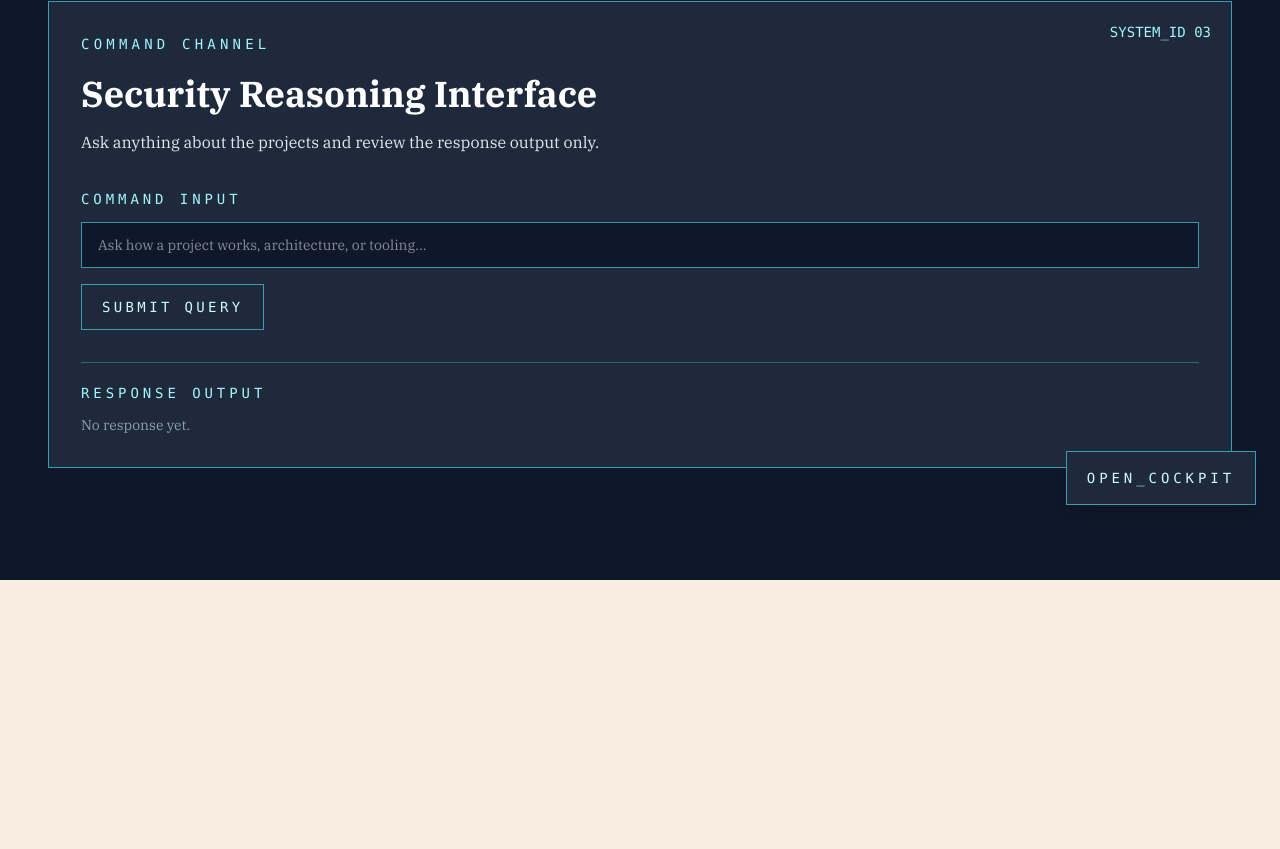
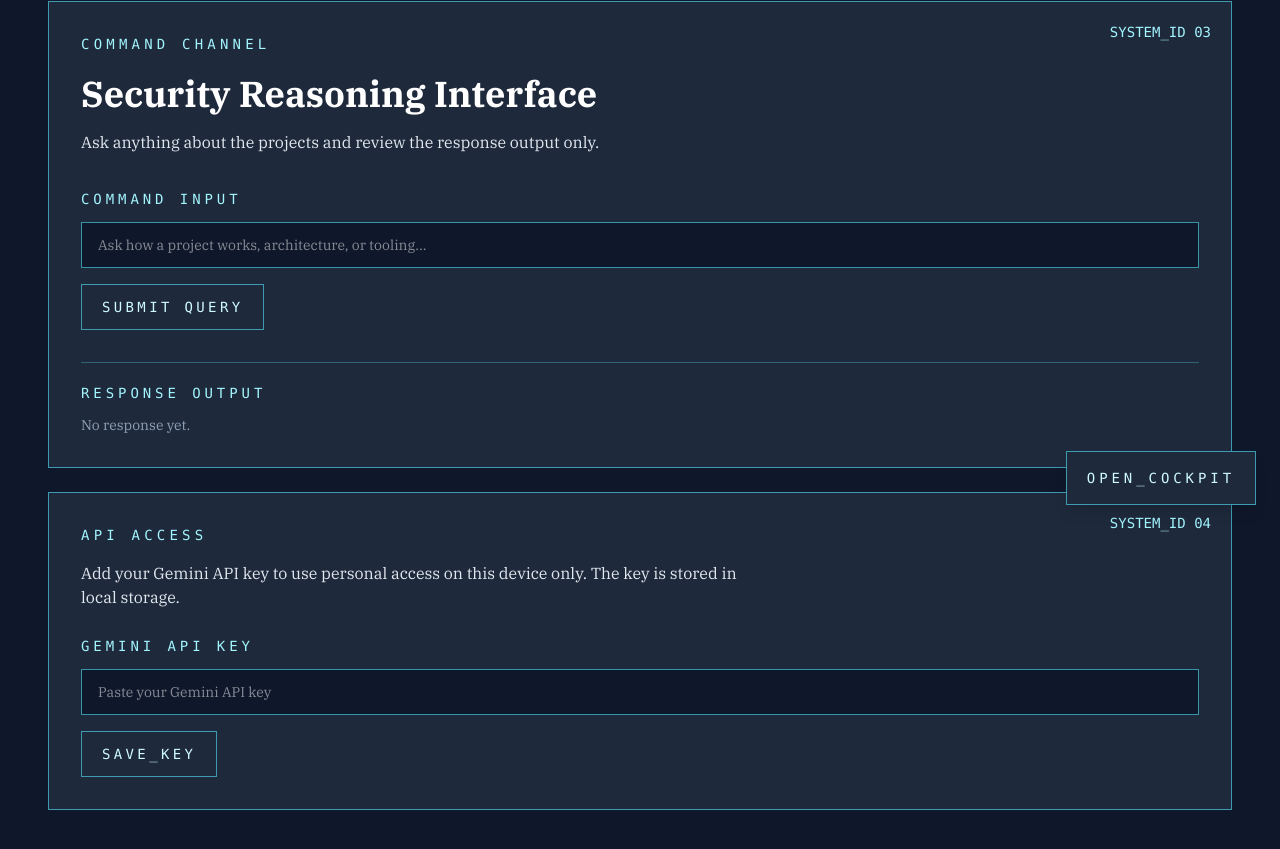
Before and after one commit to bsabio/IS421_final, a Next.js app in the folder my-app/: page /cockpit in a window 1280 px wide. Shown: the part 271-1120 px from the top of the page. Before the commit the page ends 851 px from the top, so only its background shows below. Built offline with nearby package versions, Linux system fonts and the light colour scheme.

Commit message:
updates made to cockpit

```diff
--- a/my-app/app/cockpit/page.tsx
+++ b/my-app/app/cockpit/page.tsx
@@ -1,6 +1,6 @@
 "use client";
 
-import { FormEvent, useState } from "react";
+import { FormEvent, useEffect, useState } from "react";
 import Link from "next/link";
 
 export default function CockpitPage() {
@@ -8,6 +8,16 @@ export default function CockpitPage() {
   const [response, setResponse] = useState("");
   const [error, setError] = useState("");
   const [isLoading, setIsLoading] = useState(false);
+  const [apiKey, setApiKey] = useState("");
+  const [apiKeySaved, setApiKeySaved] = useState(false);
+
+  useEffect(() => {
+    const savedKey = localStorage.getItem("geminiApiKey");
+    if (savedKey) {
+      setApiKey(savedKey);
+      setApiKeySaved(true);
+    }
+  }, []);
 
   async function handleSubmit(event: FormEvent<HTMLFormElement>) {
     event.preventDefault();
@@ -40,6 +50,17 @@ export default function CockpitPage() {
     } finally {
       setIsLoading(false);
     }
+  }
+
+  function handleSaveKey() {
+    const trimmedKey = apiKey.trim();
+    if (!trimmedKey) {
+      setError("Enter an API key first.");
+      return;
+    }
+
+    localStorage.setItem("geminiApiKey", trimmedKey);
+    setApiKeySaved(true);
   }
 
   return (
@@ -123,6 +144,52 @@ export default function CockpitPage() {
               )}
             </div>
           </section>
+
+          <section className="relative col-span-1 border border-cyan-300/60 bg-[#1e293b] p-8 md:col-span-4">
+            <span className="absolute right-5 top-5 font-mono text-sm text-cyan-200">
+              SYSTEM_ID 04
+            </span>
+            <p className="font-mono text-sm uppercase tracking-[0.3em] text-cyan-200">
+              API ACCESS
+            </p>
+            <p className="mt-4 max-w-2xl text-base text-slate-200">
+              Add your Gemini API key to use personal access on this device only. The key is stored in local storage.
+            </p>
+
+            <div className="mt-6">
+              <label
+                htmlFor="gemini-key"
+                className="font-mono text-sm uppercase tracking-[0.28em] text-cyan-200"
+              >
+                Gemini API Key
+              </label>
+              <input
+                id="gemini-key"
+                type="password"
+                placeholder="Paste your Gemini API key"
+                value={apiKey}
+                onChange={(event) => {
+                  setApiKey(event.target.value);
+                  setApiKeySaved(false);
+                }}
+                className="mt-3 w-full border border-cyan-300/60 bg-[#0f172a] px-4 py-3 text-sm text-white outline-none focus:border-cyan-200"
+              />
+              <div className="mt-4 flex flex-wrap items-center gap-4">
+                <button
+                  type="button"
+                  onClick={handleSaveKey}
+                  className="inline-flex border border-cyan-300/60 px-5 py-3 font-mono text-sm uppercase tracking-[0.24em] text-cyan-100 transition hover:bg-cyan-300 hover:text-black"
+                >
+                  SAVE_KEY
+                </button>
+                {apiKeySaved ? (
+                  <span className="font-mono text-xs uppercase tracking-[0.24em] text-emerald-200">
+                    KEY_SAVED
+                  </span>
+                ) : null}
+              </div>
+            </div>
+          </section>
         </div>
       </main>
     </div>
--- a/my-app/app/projects/page.tsx
+++ b/my-app/app/projects/page.tsx
@@ -8,6 +8,7 @@ const projects = [
     impact: "Built anomaly workflows aligned with governance review.",
     chips: ["RISK SCORING", "AUDIT TRAILS", "GOVERNANCE"],
     href: "https://github.com/bsabio/secure_gate",
+    demo: "https://secure-gate-4d3zakosm-brandons-projects-d6627d5f.vercel.app/",
     accent: "text-amber-200",
     border: "border-amber-300/60",
     chipBorder: "border-amber-300/40",
@@ -19,9 +20,22 @@ const projects = [
     impact: "Delivered modular tooling with traceable task routing.",
     chips: ["MCP", "ORCHESTRATION", "OBSERVABILITY"],
     href: "https://github.com/bsabio/plumber",
+    demo: "https://plumber-silk.vercel.app/",
     accent: "text-emerald-200",
     border: "border-emerald-300/60",
     chipBorder: "border-emerald-300/40",
+  },
+  {
+    label: "WORKFLOW MIDTERM",
+    title: "Workflow Midterm",
+    problem: "The workflow needed a clear, user-facing project narrative.",
+    impact: "Shipped a structured UI that documents the workflow end to end.",
+    chips: ["WORKFLOW", "UI", "DOCUMENTATION"],
+    href: "https://github.com/bsabio/midterm_IS322",
+    demo: "https://bsabio.github.io/midterm_IS322/index.html",
+    accent: "text-sky-200",
+    border: "border-sky-300/60",
+    chipBorder: "border-sky-300/40",
   },
   {
     label: "AI PUBLICATION",
@@ -100,14 +114,26 @@ export default function ProjectsPage() {
                   </span>
                 ))}
               </div>
+              <div className="mt-5 flex flex-wrap items-center gap-4">
                 <a
                   href={project.href}
                   target="_blank"
                   rel="noopener noreferrer"
-                className={`mt-5 inline-flex font-mono text-xs uppercase tracking-[0.24em] ${project.accent}/90 transition hover:text-white`}
+                  className={`inline-flex font-mono text-xs uppercase tracking-[0.24em] ${project.accent}/90 transition hover:text-white`}
                 >
                   REPOSITORY →
                 </a>
+                {project.demo ? (
+                  <a
+                    href={project.demo}
+                    target="_blank"
+                    rel="noopener noreferrer"
+                    className={`inline-flex font-mono text-xs uppercase tracking-[0.24em] ${project.accent}/90 transition hover:text-white`}
+                  >
+                    LIVE DEMO →
+                  </a>
+                ) : null}
+              </div>
             </article>
           ))}
         </div>
```
Also changed, not shown: 1 other file (tests, documents, lock files or other folders). Lines whose indentation alone changed are shown as unchanged.
